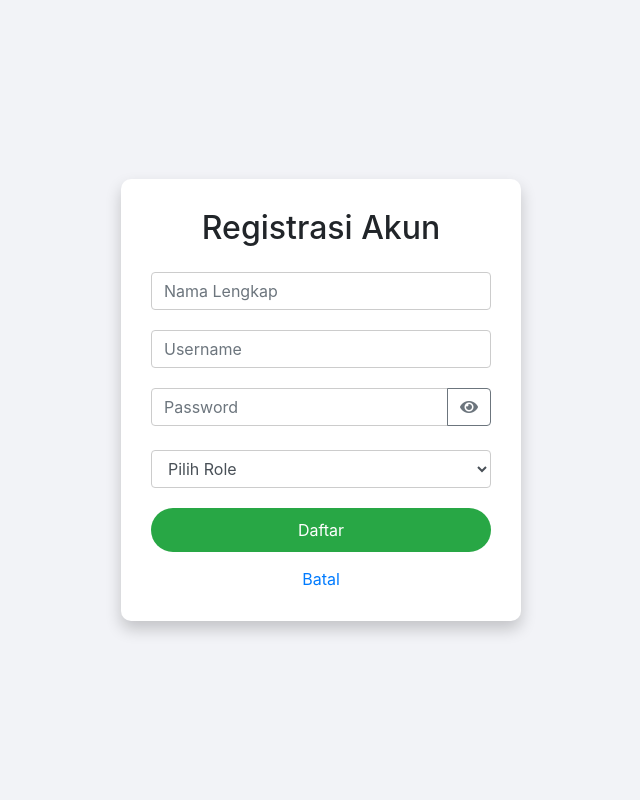
After one commit to ArlyneAmanda/sistem_antrian, a PHP site: page /pages/admin/register.php in a window 1280 px wide. The commit adds this page. Shown: the whole page, without its empty margins (319-959 px from the left). Run offline with PHP 8.4, Linux system fonts and the light colour scheme.

Commit message:
hal admin, register, fullstack

```diff
--- a/index.php
+++ b/index.php
@@ -1,5 +1,5 @@
 <?php
 
-header("location: ./pages/login.php");
+
 
 ?>
--- /dev/null
+++ b/pages/admin/register.php
@@ -0,0 +1,174 @@
+<?php
+if ($_SERVER["REQUEST_METHOD"] == "POST") {
+    // Koneksi ke database
+    require '../../koneksi.php';
+
+    // Ambil data dari formulir
+    $nama_lengkap = $_POST['nama_lengkap'];
+    $username = $_POST['username'];
+    $password = password_hash($_POST['password'], PASSWORD_DEFAULT); // Enkripsi password
+    $role = $_POST['role'];
+
+    // Query SQL untuk menyimpan data ke dalam tabel "user"
+    $sql = "INSERT INTO `user` (`nama`, `username`, `password`, `role`) VALUES ('$nama_lengkap', '$username', '$password', '$role')";
+
+    if (mysqli_query($conn, $sql)) {
+        $message = "Pendaftaran berhasil!";
+    } else {
+        $error_message = "Error: " . $sql . "<br>" . mysqli_error($conn);
+    }
+
+    // Tutup koneksi database
+    mysqli_close($conn);
+}
+?>
+
+<!DOCTYPE html>
+<html lang="en">
+<head>
+  <meta charset="UTF-8">
+  <meta name="viewport" content="width=device-width, initial-scale=1.0">
+  <title>Registrasi</title>
+  <link rel="stylesheet" href="https://stackpath.bootstrapcdn.com/bootstrap/4.5.2/css/bootstrap.min.css">
+  <link rel="stylesheet" href="https://cdnjs.cloudflare.com/ajax/libs/font-awesome/5.15.1/css/all.min.css">
+  <style>
+    body {
+      background-color: #f2f3f7;
+      display: flex;
+      justify-content: center;
+      align-items: center;
+      height: 100vh;
+      margin: 0;
+    }
+    .register-container {
+      width: 400px;
+      padding: 30px;
+      background-color: #ffffff;
+      border-radius: 10px;
+      box-shadow: 0px 8px 16px 0px rgba(0,0,0,0.2);
+      text-align: center;
+    }
+    .form-group {
+      margin-bottom: 20px;
+    }
+    .form-control {
+      border-color: #ccc;
+      box-shadow: none;
+    }
+    .btn-register {
+      background-color: #28a745;
+      border: none;
+      border-radius: 25px;
+      padding: 10px 20px;
+      color: #ffffff;
+      cursor: pointer;
+      width: 100%;
+    }
+    .btn-register:hover {
+      background-color: #1f7430;
+    }
+    .login-link {
+      display: block;
+      margin-top: 15px;
+      color: #007bff;
+      text-decoration: none;
+    }
+    .login-link:hover {
+      text-decoration: underline;
+    }
+    .notification-overlay {
+      display: none;
+      position: fixed;
+      top: 0;
+      left: 0;
+      width: 100%;
+      height: 100%;
+      background-color: rgba(0, 0, 0, 0.5);
+      justify-content: center;
+      align-items: center;
+      z-index: 9999;
+    }
+    .notification-box {
+      background-color: white;
+      padding: 20px;
+      border-radius: 10px;
+      text-align: center;
+      box-shadow: 0px 8px 16px 0px rgba(0,0,0,0.2);
+    }
+  </style>
+</head>
+<body>
+  <div class="register-container">
+    <h2 class="mb-4">Registrasi Akun</h2>
+    <?php if (isset($message)) : ?>
+        <div class="alert alert-success"><?php echo $message; ?></div>
+    <?php elseif (isset($error_message)) : ?>
+        <div class="alert alert-danger"><?php echo $error_message; ?></div>
+    <?php endif; ?>
+    <form action="<?php echo $_SERVER['PHP_SELF']; ?>" method="post">
+      <div class="form-group">
+        <input type="text" class="form-control" id="nama_lengkap" name="nama_lengkap" placeholder="Nama Lengkap" required>
+      </div>
+      <div class="form-group">
+        <input type="text" class="form-control" id="username" name="username" placeholder="Username" required>
+      </div>
+      <div class="form-group">
+        <div class="input-group">
+          <input type="password" class="form-control" id="password" name="password" placeholder="Password" required>
+          <div class="input-group-append">
+            <button type="button" class="btn btn-outline-secondary" id="show-password-btn">
+              <i class="fas fa-eye"></i>
+            </button>
+        </div>
+    </div>
+    <div class="form-group">
+      <label for="role"></label>
+      <select class="form-control" id="role" name="role" required>
+        <option value="">Pilih Role</option>
+        <option value="CS">Customer Service</option>
+        <option value="Admin">Admin</option>
+        <!-- Tambahkan opsi lain sesuai kebutuhan Anda -->
+      </select>
+    </div>
+      </div>
+      <button type="submit" class="btn btn-register">Daftar</button>
+    </form>
+    <a href="index.php" class="login-link">Batal</a>
+  </div>
+
+  <script>
+    // Script JavaScript untuk menampilkan/menyembunyikan password
+    document.addEventListener("DOMContentLoaded", function() {
+      const showPasswordButton = document.getElementById("show-password-btn");
+      const passwordInput = document.getElementById("password");
+      const form = document.querySelector("form");
+
+      showPasswordButton.addEventListener("click", function() {
+        if (passwordInput.type === "password") {
+          passwordInput.type = "text";
+          showPasswordButton.innerHTML = '<i class="fas fa-eye-slash"></i>';
+        } else {
+          passwordInput.type = "password";
+          showPasswordButton.innerHTML = '<i class="fas fa-eye"></i>';
+        }
+      });
+
+      form.addEventListener("submit", function(event) {
+        event.preventDefault();
+
+        const nama_lengkap = document.getElementById("nama_lengkap").value;
+        const username = document.getElementById("username").value;
+        const password = document.getElementById("password").value;
+        const role = document.getElementById("role").value;
+
+        if (nama_lengkap === "" || username === "" || password === "" || role === "") {
+          alert("Semua field harus diisi!");
+        } else {
+          // Form pendaftaran akan mengirim data ke proses_daftar.php
+          form.submit();
+        }
+      });
+    });
+  </script>
+</body>
+</html>
```
Also changed, not shown: koneksi.php (+17 -0 lines), pages/admin/hapus_menu.php (added, +23 -0 lines), pages/admin/hapus_semua_data.php (added, +17 -0 lines), pages/admin/index.php (+250 -0 lines), pages/admin/tambah_menu.php (added, +23 -0 lines).
